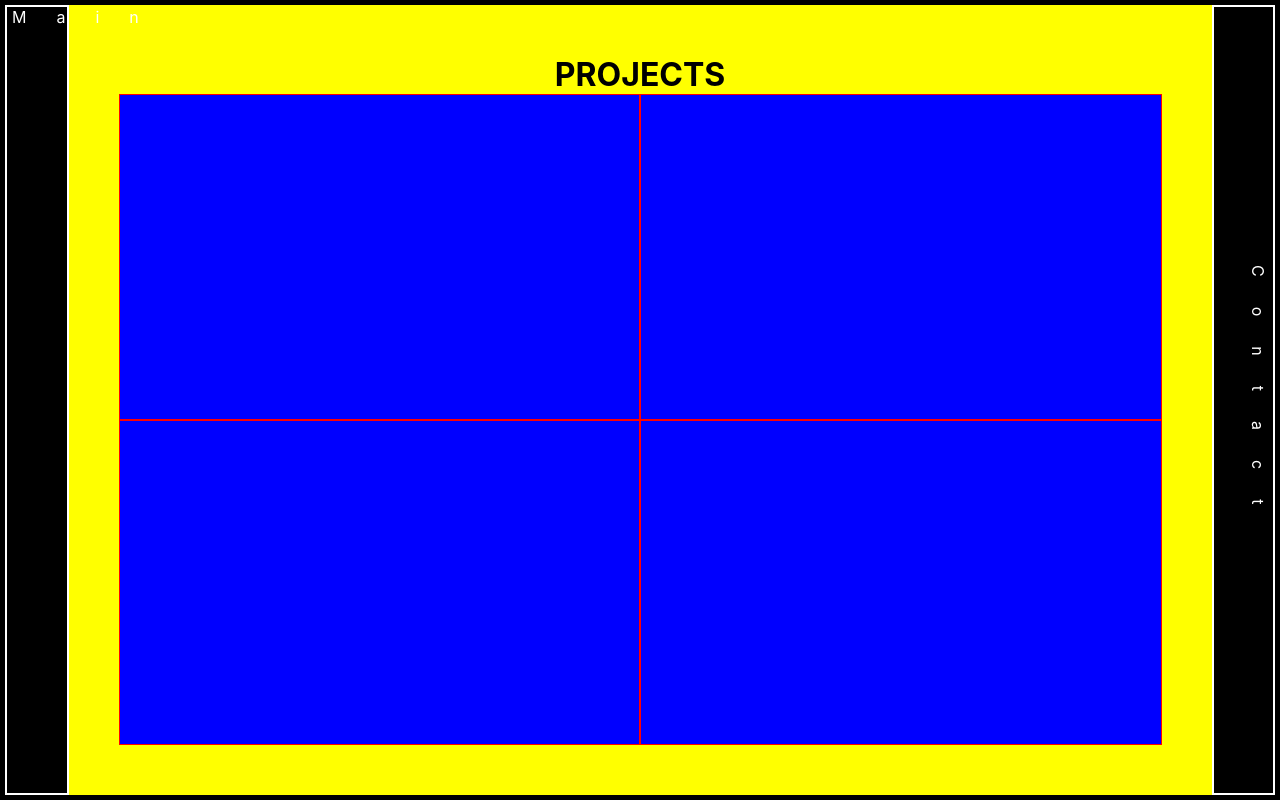
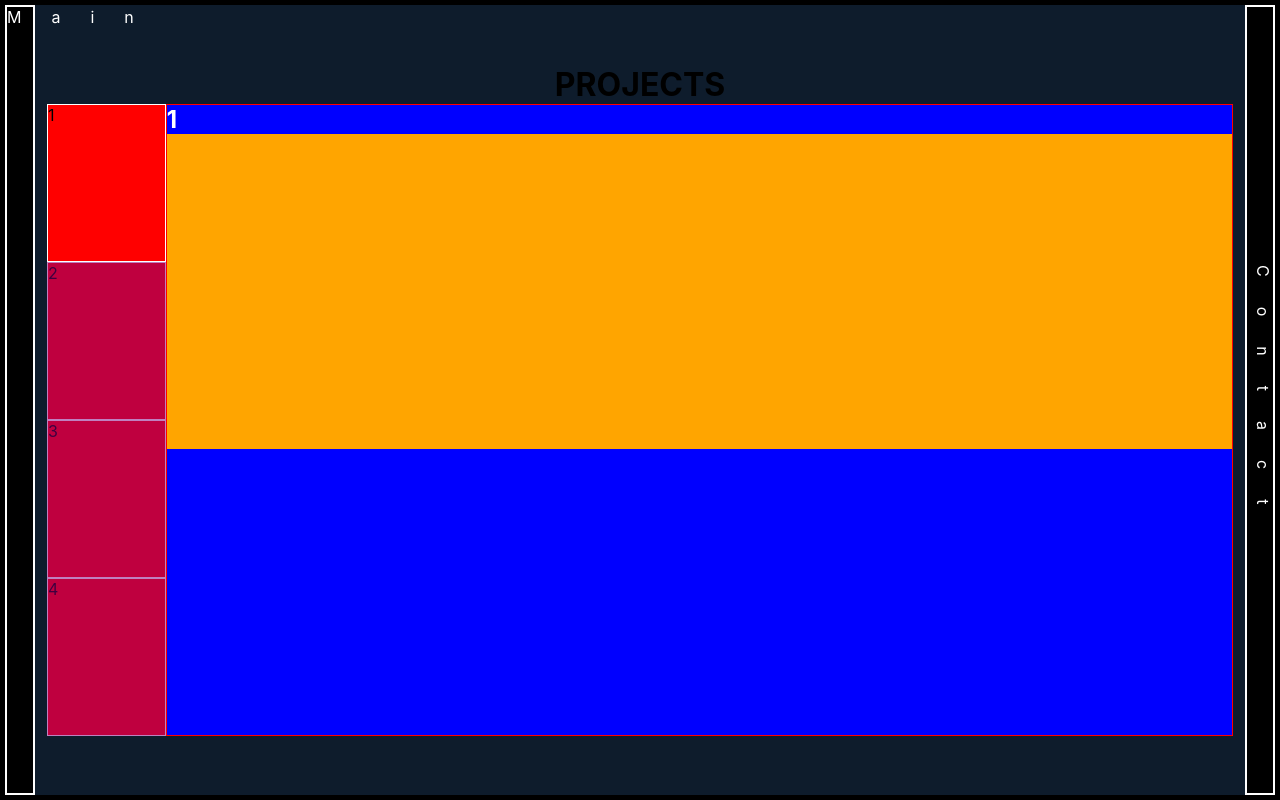
Before and after one commit to OwenM-Edwards/new-portfolio, a React (Create React App) app: page /projects in a window 1280 px wide. Built offline with nearby package versions, Linux system fonts and the light colour scheme.

Commit message:
Add animation for route change.

```diff
--- a/src/App.js
+++ b/src/App.js
@@ -11,7 +11,6 @@ import {
 } from "react-router-dom";
 import styled, { ThemeProvider } from "styled-components";
 import { Main, Projects, Contact } from './pages/index';
-import { Navbar } from './components/index';
 
 const Wrapper = styled.div`
   min-width:100%;
@@ -43,6 +42,10 @@ const App = () => {
             <Route path="/contact">
                 <Contact setEnterDirection={setEnterDirection}/>
             </Route>
+
+            <Route exact path="/">
+              <Main setEnterDirection={setEnterDirection}/>
+            </Route>
           </Switch>
         </AnimatePresence>
 
--- a/src/components/Navbar.js
+++ /dev/null
@@ -1,44 +0,0 @@
-import React, { useEffect, useState }  from 'react';
-import styled, { ThemeProvider } from "styled-components";
-import { useLocation } from 'react-router-dom'
-
-const Wrapper = styled.div`
-   height:100%;
-   width:10%;
-   background-color:blue;
-   transition:all 0.2s ease-in-out;
-   order:${props => props.theme.order};
-   z-index:2;
-`
-const shown = {
-   order: "1",
-}
-const hidden = {
-   order: "3",
-}
-
-
-const Navbar = ({initialPosition}) => {
-   const location = useLocation();
-   const [navState, setNavState] = useState(false);
-
-   useEffect(()=>{
-      if(window.location.pathname.includes('main')){
-         setNavState(true)
-      }
-      else {
-         setNavState(false)
-      }
-   },[location]);
-
-   return (
-      <ThemeProvider theme={navState ? shown : hidden }>
-         <Wrapper>
-
-         </Wrapper>
-      </ThemeProvider>
-
-   )
-}
-
-export default Navbar;
--- /dev/null
+++ b/src/components/Project.js
@@ -0,0 +1,81 @@
+import React  from 'react';
+import styled from "styled-components";
+import { motion, AnimatePresence } from "framer-motion"
+
+const Wrapper = styled(motion.div)`
+   width:90%;
+   height:100%;
+   background-color:red;
+   display:flex;
+   flex-wrap:wrap;
+   position: absolute;
+   margin-left:10%;
+   & .project {
+      width:100%;
+      height:100%;
+      background-color:blue;
+      border: 1px solid red;
+      color:white;
+      display:flex;
+      flex-direction:column;
+
+
+      & h2 {
+         width:100%;
+      }
+      & .projectImage {
+         background-color:orange;
+         height:50%;
+         width:100%;
+      }
+   }
+`
+const projects = [
+   <div className="project">
+      <h2>1</h2>
+      <div className="projectImage">
+      </div>
+   </div>,
+
+   <div className="project">
+      <h2>2</h2>
+      <div className="projectImage">
+      </div>
+   </div>,
+
+   <div className="project">
+      <h2>3</h2>
+      <div className="projectImage">
+      </div>
+   </div>,
+
+   <div className="project">
+      <h2>4</h2>
+      <div className="projectImage">
+      </div>
+   </div>,
+]
+
+const Project = ({displayProject, projectsDirection}) => {
+   console.log(projectsDirection)
+
+   return(
+
+      <AnimatePresence initial={false}>
+         <Wrapper
+            key={displayProject}
+            initial={ projectsDirection ? { y: `+100vh` } : { y: `-100vh` } }
+            animate={{y: 0}}
+            exit={{opacity: 0}}
+            transition={{
+               y: { type: "spring", stiffness: 300, damping: 30 }
+            }}
+         >
+            {projects[displayProject]}
+         </Wrapper>
+      </AnimatePresence>
+   )
+}
+
+
+export default Project;
--- /dev/null
+++ b/src/components/ProjectsNav.js
@@ -0,0 +1,50 @@
+import React, { useEffect, useState }  from 'react';
+import styled, { ThemeProvider } from "styled-components";
+import { useLocation } from 'react-router-dom'
+
+const Wrapper = styled.div`
+   height:100%;
+   width:10%;
+   background-color:purple;
+   position: absolute;
+
+   display:flex;
+   flex-direction:column;
+
+   & div {
+      height:25%;
+      width:100%;
+      background-color:red;
+      border:1px solid white;
+      transition:all 0.5s;
+      cursor: pointer;
+      opacity:0.5;
+   }
+   & .selected {
+      opacity:1;
+   }
+`
+
+
+const ProjectsNav = ({setDisplayProject, displayProject}) => {
+
+   const handleProjectsSwitch = (val) => {
+      if(val < displayProject){
+         setDisplayProject([true, val])
+      }
+      else if (val > displayProject) {
+         setDisplayProject([false, val])
+      }
+   }
+
+   return (
+      <Wrapper>
+         <div onClick={()=>handleProjectsSwitch(0)} className={(displayProject === 0) ? 'selected' : 'notSelected'}>1</div>
+         <div onClick={()=>handleProjectsSwitch(1)} className={(displayProject === 1) ? 'selected' : 'notSelected'}>2</div>
+         <div onClick={()=>handleProjectsSwitch(2)} className={(displayProject === 2) ? 'selected' : 'notSelected'}>3</div>
+         <div onClick={()=>handleProjectsSwitch(3)} className={(displayProject === 3) ? 'selected' : 'notSelected'}>4</div>
+      </Wrapper>
+   )
+}
+
+export default ProjectsNav;
--- a/src/components/index.js
+++ b/src/components/index.js
@@ -1,5 +1,7 @@
-import Navbar from './Navbar';
+import ProjectsNav from './ProjectsNav';
+import Project from './Project';
 
 export {
-   Navbar,
+   ProjectsNav,
+   Project,
 }
--- a/src/pages/Contact.js
+++ b/src/pages/Contact.js
@@ -13,12 +13,22 @@ const Wrapper = styled(motion.div)`
    background-color:yellow;
    border:5px solid black;
    position: absolute;
+   & .contentContainer {
+      height:100%;
+      flex-grow:1;
+      display:flex;
+      flex-direction:column;
+      justify-content:center;
+      align-items:center;
+      padding:50px;
+   }
    & .linkContainer {
-      width:10%;
       height:100%;
       margin-right:auto;
       display:flex;
-
+      min-width:60px;
+      width:4%;
+      max-width:100px;
       & .link {
          width:50%;
          height:100%;
@@ -52,7 +62,7 @@ const Contact = ({setEnterDirection}) => {
          animate={{x: 0}}
          exit={{x: `+100vw` }}
          transition={{
-            x: { type: "spring", stiffness: 300, damping: 30 }
+            x: { type: "linear", stiffness: 300, damping: 30 }
          }}
       >
          <div className="linkContainer">
@@ -61,7 +71,10 @@ const Contact = ({setEnterDirection}) => {
             <div className="link" onClick={()=>handleProjectsLink()}>Projects</div>
          </div>
 
-         <h1>Contacts</h1>
+         <div className="contentContainer">
+            <h1>Contacts</h1>
+         </div>
+
 
       </Wrapper>
    )
--- a/src/pages/Main.js
+++ b/src/pages/Main.js
@@ -3,6 +3,7 @@ import styled from "styled-components";
 import { Link } from "react-router-dom";
 import { motion, AnimatePresence } from "framer-motion";
 import profileImg from "../img/profile.jpg";
+import linkedIn from "../img/linkedin.png";
 import {useHistory} from 'react-router-dom';
 
 const Wrapper = styled(motion.div)`
@@ -11,29 +12,102 @@ const Wrapper = styled(motion.div)`
   display:flex;
   flex-direction:row;
   justify-content:center;
-  background-color:yellow;
   border:5px solid black;
   position: absolute;
 
 
   & .contentContainer {
     height:100%;
-    width:90%;
+    flex-grow:1;
     display:flex;
-    flex-direction:column;
+    flex-wrap:wrap;
     justify-content:center;
     align-items:center;
-    padding:50px;
-    & .techContainer {
+    padding:20px;
+
+    & .container-a {
+      width:300px;
+      height:70%;
+      background-color:#ff4338;
+      overflow:visible;
+      position: relative;
+      z-index:3;
+      & h1 {
+        font-size:4rem;
+        letter-spacing:1rem;
+        color:white;
+
+        position:absolute;
+        width:700px;
+        padding:20px;
+        border-radius:0px 5px 5px 0px;
+        top:10%;
+        left:10%;
+      }
+    }
+    & .container-b {
+      flex-grow:1;
+      height:70%;
+      background-color:#0e1c2c;
+      position: relative;
+      z-index:2;
+      & .img {
+        position:absolute;
+        right:10%;
+        bottom:-10%;
+        width:300px;
+        height:300px;
+        border-radius:100%;
+        background-color:#0e1c3a;
+        border:1px solid white;
+      }
+      & p {
+        margin-left:60px;
+        margin-top:200px;
+        position:absolute;
+        width:500px;
+        color:white;
+      }
+    }
+    & .container-c {
       width:100%;
-      height:300px;
-      background-color:red;
+      height:30%;
+      background-color:#ffffff;
+      display:flex;
+      flex-direction:column;
+      padding:60px;
+      & h2 {
+        margin:0 auto;
+        width:70%;
+      }
+      & .techContainer {
+        display:flex;
+        flex-wrap:wrap;
+        width:70%;
+        height:90%;
+        margin:0 auto;
+
+        & p {
+          width:25%;
+          border:2px solid black;
+        }
+      }
     }
+
+
   }
+
+
+
+
   & .linkContainer {
     display:flex;
-    width:10%;
+    min-width:60px;
+    width:4%;
+    max-width:100px;
     height:100%;
+    /* position:fixed;
+    right:0; */
     & .link {
       width:50%;
       height:100%;
@@ -55,11 +129,6 @@ const Wrapper = styled(motion.div)`
       user-select: none;
     }
   }
-
-  & img {
-    width:100px;
-    border-radius:100%;
-  }
 `
 
 const Main = ({setEnterDirection}) => {
@@ -78,16 +147,34 @@ const Main = ({setEnterDirection}) => {
       animate={{x: 0}}
       exit={{x: `-100vw` }}
       transition={{
-        x: { type: "spring", stiffness: 300, damping: 30 },
+        x: { type: "linear", stiffness: 300, damping: 30 },
         opacity: { duration: 1 }
       }}
     >
 
       <div className="contentContainer">
-        <img src={profileImg}></img>
-        <h1>Owen Edwards</h1>
-        <p>Web Developer Lorem ipsum dolor sit amet, consectetur adipiscing elit. Duis vitae arcu pulvinar, laoreet felis tempor, placerat massa. Suspendisse potenti. Aenean faucibus elit eu dui maximus, in euismod velit sagittis. Aliquam rutrum viverra eleifend. Nam pharetra ornare enim, sed condimentum purus. Fusce mattis dignissim luctus. Aenean a nunc sit amet orci fringilla sagittis. Integer scelerisque placerat commodo. Suspendisse arcu erat, ullamcorper ut cursus sit amet, dictum ac urna. Ut iaculis laoreet ex, a volutpat ligula fermentum et. Duis enim elit, hendrerit in placerat ut, molestie a sapien. Nulla eu consequat arcu. Suspendisse vitae sem ac tortor accumsan aliquet.    </p>
-        <div className="techContainer"></div>
+        <div className="container-a">
+          <h1>Owen Edwards</h1>
+        </div>
+
+        <div className="container-b">
+          <p>Web Developer Lorem ipsum dolor sit amet, consectetur adipiscing elit. Duis vitae arcu pulvinar, laoreet felis tempor, placerat massa. Suspendisse potenti. Aenean faucibus elit eu dui maximus, in euismod velit sagittis. Aliquam rutrum viverra eleifend. Nam pharetra ornare enim, sed condimentum purus. Fusce mattis dignissim luctus. Aenean a nunc sit amet orci fringilla sagittis. Integer scelerisque placerat commodo. Suspendisse arcu erat, ullamcorper ut cursus sit amet, dictum ac urna. Ut iaculis laoreet ex, a volutpat ligula fermentum et. Duis enim elit, hendrerit in placerat ut, molestie a sapien. Nulla eu consequat arcu. Suspendisse vitae sem ac tortor accumsan aliquet.    </p>
+          <div className="img"></div>
+        </div>
+
+        <div className="container-c">
+          <h2>Technologies</h2>
+          <div className="techContainer">
+            <p>html</p>
+            <p>css</p>
+            <p>wix</p>
+            <p>react</p>
+            <p>nodejs</p>
+            <p>jscript</p>
+            <p>postgres</p>
+            <p>sass</p>
+          </div>
+        </div>
       </div>
 
 
--- a/src/pages/Projects.js
+++ b/src/pages/Projects.js
@@ -1,8 +1,8 @@
 import React, { useState, useEffect }  from 'react';
 import styled from "styled-components";
-import { Link } from "react-router-dom";
-import { motion, AnimatePresence } from "framer-motion"
+import { motion } from "framer-motion"
 import {useHistory} from 'react-router-dom';
+import { Project, ProjectsNav } from '../components/index';
 
 const Wrapper = styled(motion.div)`
   width:100%;
@@ -10,29 +10,24 @@ const Wrapper = styled(motion.div)`
   display:flex;
   flex-direction:row;
   justify-content:center;
-  background-color:yellow;
+  background-color:#0e1c2c;
   border:5px solid black;
   position: absolute;
    & .contentContainer {
       height:100%;
-      width:90%;
+      width:100%;
       display:flex;
       flex-direction:column;
       justify-content:center;
       align-items:center;
-      padding:50px;
-      & .projectContainer {
-         width:100%;
-         height:100%;
-         background-color:red;
+
+      & .projectsContainer {
+         width:98%;
+         height:80%;
+         position: relative;
          display:flex;
-         flex-wrap:wrap;
-         & .project {
-            width:50%;
-            height:50%;
-            background-color:blue;
-            border: 1px solid red;
-         }
+         flex-direction:row;
+         justify-content:space-between;
       }
    }
    & .link {
@@ -43,7 +38,9 @@ const Wrapper = styled(motion.div)`
       letter-spacing:30px;
       text-decoration:none;
       border:2px solid white;
-      width:5%;
+      min-width:30px;
+      width:2%;
+      max-width:50px;
       height:100%;
       background-color:black;
 
@@ -57,18 +54,21 @@ const Wrapper = styled(motion.div)`
    & .link-a {
       margin-right:auto;
       writing-mode: sideways-lr;
-      padding-left:5px;
+
+
    }
    & .link-b {
       writing-mode: vertical-rl;
-      padding-right:5px;
+
    }
 `
+
 
 
 const Projects = ({enterDirection}) => {
    const [[direction, exiting], setPage] = useState([false, false]);
    const history = useHistory();
+   const [[projectsDirection, displayProject], setDisplayProject] = useState([true,0])
 
    useEffect(()=>{
 
@@ -95,28 +95,34 @@ const Projects = ({enterDirection}) => {
       }
    }
 
+
    return(
       <Wrapper
          initial={enterDirection ? { x: `+100vw` } : { x: `-100vw`  }}
          animate={{x: 0}}
          exit={direction ? { x: `+100vw` } : { x: `-100vw`  }}
          transition={{
-            x: { type: "spring", stiffness: 300, damping: 30 }
+            x: { type: "linear", stiffness: 300, damping: 30 }
          }}
       >
 
          <div onClick={()=>handleExitStyle('left')} className="link link-a" ><p>Main</p></div>
+
          <div className="contentContainer">
-
             <h1>PROJECTS</h1>
-            <div className="projectContainer">
-               <div className="project"></div>
-               <div className="project"></div>
-               <div className="project"></div>
-               <div className="project"></div>
+            <div className="projectsContainer">
+               <Project
+                  displayProject={displayProject}
+                  projectsDirection={projectsDirection}
+               />
+               <ProjectsNav
+                  displayProject={displayProject}
+                  setDisplayProject={setDisplayProject}
+               />
             </div>
 
          </div>
+
          <div onClick={()=>handleExitStyle('right')} className="link link-b" ><p>Contact</p></div>
 
       </Wrapper>
```
Also changed, not shown: src/img/linkedin.png (added).
